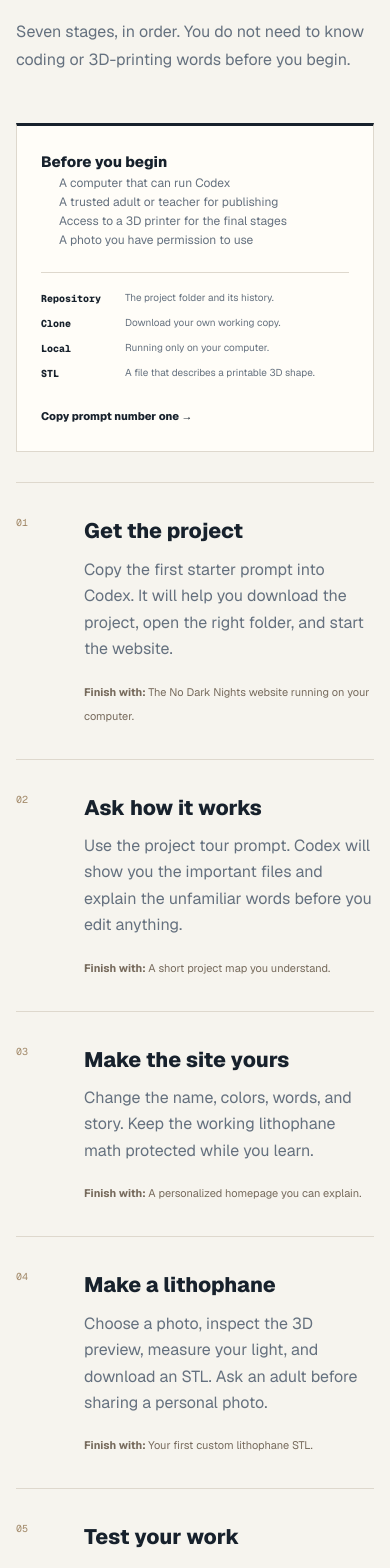
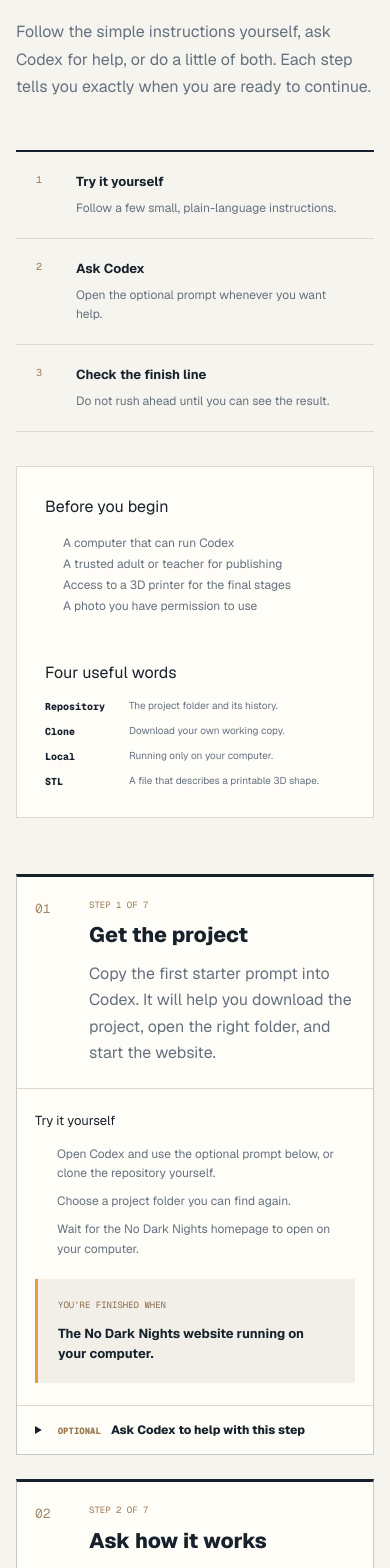
Before and after one commit to prichardsondev/no-dark-nights, a Next.js app: page /learn in a window 390 px wide. Shown: the part 400-1968 px from the top of the page. Built offline with nearby package versions, Linux system fonts and the light colour scheme.

Commit message:
Combine lessons with guided Codex prompts

```diff
--- a/app/CopyPrompt.tsx
+++ b/app/CopyPrompt.tsx
@@ -47,7 +47,7 @@ export function CopyPrompt({
       <div className="prompt-card-heading">
         <div>
           <span>{stage}</span>
-          <h2>{title}</h2>
+          <h3>{title}</h3>
           <p>{purpose}</p>
         </div>
         <button
--- a/app/code/page.tsx
+++ b/app/code/page.tsx
@@ -76,7 +76,7 @@ export default function CodePage() {
               paste it into Codex, and follow along.
             </p>
           </div>
-          <Link href="/prompts">Copy the setup prompt</Link>
+          <Link href="/learn#step-1">Start the first lesson</Link>
         </section>
       </main>
     </SiteShell>
--- a/app/globals.css
+++ b/app/globals.css
@@ -1430,47 +1430,75 @@ input[type="range"]:disabled {
   line-height: 1.7;
 }
 
-.lesson-layout {
-  display: grid;
-  grid-template-columns: 270px minmax(0, 1fr);
-  gap: 72px;
-  align-items: start;
-}
-
-.lesson-aside {
-  position: sticky;
-  top: 104px;
-  padding: 24px;
+.learn-guide {
+  display: grid;
+  grid-template-columns: repeat(3, 1fr);
+  margin: 0 0 34px;
+  padding: 0;
+  border-top: 2px solid var(--ink);
+  border-bottom: 1px solid var(--line);
+  list-style: none;
+}
+
+.learn-guide li {
+  display: grid;
+  grid-template-columns: 28px 1fr;
+  gap: 12px;
+  min-height: 116px;
+  padding: 20px;
+  border-right: 1px solid var(--line);
+}
+
+.learn-guide li:last-child {
+  border-right: 0;
+}
+
+.learn-guide span {
+  color: #9a784c;
+  font-family: var(--font-geist-mono), monospace;
+  font-size: 10px;
+}
+
+.learn-guide strong {
+  display: block;
+  margin-bottom: 8px;
+  font-size: 13px;
+}
+
+.learn-guide p {
+  margin: 0;
+  color: var(--muted);
+  font-size: 12px;
+  line-height: 1.55;
+}
+
+.learn-start {
+  display: grid;
+  grid-template-columns: 1fr 1fr;
+  gap: 44px;
+  margin-bottom: 56px;
+  padding: 28px;
   border: 1px solid var(--line);
-  border-top: 3px solid var(--ink);
   background: #fffdf8;
 }
 
-.lesson-aside strong {
-  font-size: 15px;
-  font-weight: 760;
-}
-
-.lesson-aside ul {
+.learn-start h2 {
+  margin: 0 0 14px;
+  font-size: 16px;
+}
+
+.learn-start ul {
+  margin: 0;
   padding-left: 18px;
   color: var(--muted);
   font-size: 12px;
-  line-height: 1.6;
-}
-
-.lesson-aside a {
-  color: var(--ink);
-  font-size: 11px;
-  font-weight: 800;
-  text-decoration: none;
+  line-height: 1.75;
 }
 
 .tiny-glossary {
   display: grid;
   gap: 10px;
-  margin: 22px 0;
-  padding-top: 18px;
-  border-top: 1px solid var(--line);
+  margin: 0;
 }
 
 .tiny-glossary div {
@@ -1493,28 +1521,44 @@ input[type="range"]:disabled {
 }
 
 .lesson-list {
+  display: grid;
+  gap: 24px;
   margin: 0;
   padding: 0;
-  border-top: 1px solid var(--line);
   list-style: none;
 }
 
-.lesson-list li {
-  display: grid;
-  grid-template-columns: 70px 1fr;
-  gap: 24px;
-  padding: 32px 0;
+.lesson-list > li {
+  scroll-margin-top: 94px;
+  border: 1px solid rgba(23, 33, 44, 0.24);
+  border-top: 3px solid var(--ink);
+  background: #fffdf8;
+}
+
+.lesson-heading {
+  display: grid;
+  grid-template-columns: 58px minmax(0, 1fr);
+  gap: 20px;
+  padding: 28px;
   border-bottom: 1px solid var(--line);
 }
 
-.lesson-list > li > span {
+.lesson-heading > span {
   color: #a18868;
   font-family: var(--font-geist-mono), monospace;
-  font-size: 10px;
+  font-size: 13px;
+}
+
+.lesson-heading small {
+  display: block;
+  margin-bottom: 7px;
+  color: #9a784c;
+  font-family: var(--font-geist-mono), monospace;
+  font-size: 9px;
+  text-transform: uppercase;
 }
 
 .lesson-list h2,
-.prompt-card h2,
 .repo-map h2,
 .about-grid h2 {
   margin: 0 0 10px;
@@ -1524,14 +1568,86 @@ input[type="range"]:disabled {
 
 .lesson-list p {
   max-width: 700px;
-  margin: 0 0 16px;
+  margin: 0;
   color: var(--muted);
   line-height: 1.65;
 }
 
-.lesson-list small {
-  color: #766a5c;
-  font-size: 11px;
+.lesson-work {
+  display: grid;
+  grid-template-columns: minmax(0, 1.45fr) minmax(220px, 0.55fr);
+  gap: 28px;
+  padding: 28px;
+}
+
+.lesson-work h3 {
+  margin: 0 0 14px;
+  font-size: 13px;
+}
+
+.lesson-work ol {
+  display: grid;
+  gap: 9px;
+  margin: 0;
+  padding-left: 22px;
+  color: var(--muted);
+  font-size: 12px;
+  line-height: 1.6;
+}
+
+.lesson-finish {
+  padding: 20px;
+  border-left: 3px solid var(--amber);
+  background: #f1efe8;
+}
+
+.lesson-finish span,
+.lesson-finish strong {
+  display: block;
+}
+
+.lesson-finish span {
+  margin-bottom: 12px;
+  color: #8a6d48;
+  font-family: var(--font-geist-mono), monospace;
+  font-size: 9px;
+  text-transform: uppercase;
+}
+
+.lesson-finish strong {
+  font-size: 13px;
+  line-height: 1.5;
+}
+
+.lesson-codex {
+  border-top: 1px solid var(--line);
+}
+
+.lesson-codex summary {
+  padding: 16px 28px;
+  color: var(--ink);
+  cursor: pointer;
+  font-size: 12px;
+  font-weight: 800;
+  list-style-position: inside;
+}
+
+.lesson-codex summary span {
+  margin: 0 10px;
+  color: #9a784c;
+  font-family: var(--font-geist-mono), monospace;
+  font-size: 9px;
+  text-transform: uppercase;
+}
+
+.lesson-codex[open] summary {
+  border-bottom: 1px solid var(--line);
+  background: #f8f3e9;
+}
+
+.lesson-codex .prompt-card {
+  border: 0;
+  border-top: 0;
 }
 
 .next-step {
@@ -1563,42 +1679,6 @@ input[type="range"]:disabled {
   text-decoration: none;
 }
 
-.prompt-list {
-  display: grid;
-  gap: 18px;
-}
-
-.prompt-howto {
-  display: grid;
-  grid-template-columns: repeat(4, 1fr);
-  margin: 0 0 42px;
-  padding: 0;
-  border-top: 2px solid var(--ink);
-  list-style: none;
-}
-
-.prompt-howto li {
-  min-height: 118px;
-  padding: 18px;
-  border-right: 1px solid var(--line);
-}
-
-.prompt-howto li:last-child {
-  border-right: 0;
-}
-
-.prompt-howto span {
-  font-family: var(--font-geist-mono), monospace;
-  font-size: 10px;
-}
-
-.prompt-howto p {
-  margin: 18px 0 0;
-  color: var(--muted);
-  font-size: 12px;
-  line-height: 1.5;
-}
-
 .prompt-card {
   border: 1px solid rgba(23, 33, 44, 0.26);
   border-top: 3px solid var(--ink);
@@ -1625,7 +1705,7 @@ input[type="range"]:disabled {
   text-transform: none;
 }
 
-.prompt-card h2 {
+.prompt-card h3 {
   margin: 0;
   font-size: 18px;
 }
@@ -1902,18 +1982,6 @@ input[type="range"]:disabled {
     grid-template-columns: repeat(2, 1fr);
   }
 
-  .prompt-howto {
-    grid-template-columns: repeat(2, 1fr);
-  }
-
-  .prompt-howto li:nth-child(2) {
-    border-right: 0;
-  }
-
-  .prompt-howto li:nth-child(n + 3) {
-    border-top: 1px solid var(--line);
-  }
-
   .resource-grid {
     grid-template-columns: repeat(2, 1fr);
   }
@@ -2035,32 +2103,44 @@ input[type="range"]:disabled {
     font-size: 44px;
   }
 
-  .lesson-layout {
+  .learn-guide,
+  .learn-start,
+  .lesson-work {
     grid-template-columns: 1fr;
-    gap: 30px;
-  }
-
-  .lesson-aside {
-    position: static;
-  }
-
-  .lesson-list li {
-    grid-template-columns: 44px 1fr;
+  }
+
+  .learn-guide li {
+    min-height: 0;
+    border-right: 0;
+    border-bottom: 1px solid var(--line);
+  }
+
+  .learn-guide li:last-child {
+    border-bottom: 0;
+  }
+
+  .lesson-heading {
+    grid-template-columns: 42px 1fr;
+    gap: 12px;
+    padding: 22px 18px;
+  }
+
+  .lesson-work {
+    gap: 20px;
+    padding: 22px 18px;
+  }
+
+  .lesson-codex summary {
+    padding: 15px 18px;
+  }
+
+  .prompt-card-heading {
+    align-items: flex-start;
+    flex-direction: column;
   }
 
   .gallery-grid {
     grid-template-columns: 1fr;
-  }
-
-  .prompt-howto {
-    grid-template-columns: 1fr;
-  }
-
-  .prompt-howto li,
-  .prompt-howto li:nth-child(2) {
-    min-height: 0;
-    border-top: 1px solid var(--line);
-    border-right: 0;
   }
 
   .resource-grid {
--- a/app/learn/page.tsx
+++ b/app/learn/page.tsx
@@ -1,12 +1,12 @@
 import type { Metadata } from "next";
-import Link from "next/link";
+import { CopyPrompt } from "../CopyPrompt";
 import { PageIntro, SiteShell } from "../SiteChrome";
-import { learningSteps } from "../site-data";
+import { learningSteps, promptCards } from "../site-data";
 
 export const metadata: Metadata = {
   title: "Learn | No Dark Nights",
   description:
-    "Follow seven beginner-friendly steps from downloading the code to printing and sharing a lithophane night light.",
+    "Follow seven beginner-friendly lessons with simple instructions, optional Codex prompts, and clear completion checkpoints.",
 };
 
 export default function LearnPage() {
@@ -16,50 +16,100 @@ export default function LearnPage() {
         <PageIntro
           eyebrow="The learning path"
           title="Build the whole project, one step at a time."
-          description="Seven stages, in order. You do not need to know coding or 3D-printing words before you begin."
+          description="Follow the simple instructions yourself, ask Codex for help, or do a little of both. Each step tells you exactly when you are ready to continue."
         />
-        <div className="lesson-layout">
-          <aside className="lesson-aside">
-            <strong>Before you begin</strong>
+        <ol className="learn-guide" aria-label="How each lesson works">
+          <li>
+            <span>1</span>
+            <div>
+              <strong>Try it yourself</strong>
+              <p>Follow a few small, plain-language instructions.</p>
+            </div>
+          </li>
+          <li>
+            <span>2</span>
+            <div>
+              <strong>Ask Codex</strong>
+              <p>Open the optional prompt whenever you want help.</p>
+            </div>
+          </li>
+          <li>
+            <span>3</span>
+            <div>
+              <strong>Check the finish line</strong>
+              <p>Do not rush ahead until you can see the result.</p>
+            </div>
+          </li>
+        </ol>
+        <section className="learn-start">
+          <div>
+            <h2>Before you begin</h2>
             <ul>
               <li>A computer that can run Codex</li>
               <li>A trusted adult or teacher for publishing</li>
               <li>Access to a 3D printer for the final stages</li>
               <li>A photo you have permission to use</li>
             </ul>
+          </div>
+          <div>
+            <h2>Four useful words</h2>
             <dl className="tiny-glossary">
               <div><dt>Repository</dt><dd>The project folder and its history.</dd></div>
               <div><dt>Clone</dt><dd>Download your own working copy.</dd></div>
               <div><dt>Local</dt><dd>Running only on your computer.</dd></div>
               <div><dt>STL</dt><dd>A file that describes a printable 3D shape.</dd></div>
             </dl>
-            <Link href="/prompts">Copy prompt number one →</Link>
-          </aside>
+          </div>
+        </section>
         <ol className="lesson-list">
-            {learningSteps.map((step) => (
-              <li key={step.number}>
+          {learningSteps.map((step, index) => {
+            const prompt = promptCards[index];
+
+            return (
+              <li id={`step-${index + 1}`} key={step.number}>
+                <header className="lesson-heading">
                   <span>{step.number}</span>
                   <div>
+                    <small>Step {index + 1} of {learningSteps.length}</small>
                     <h2>{step.title}</h2>
                     <p>{step.summary}</p>
-                  <small>
-                    <strong>Finish with:</strong> {step.deliverable}
-                  </small>
                   </div>
-              </li>
+                </header>
+                <div className="lesson-work">
+                  <section>
+                    <h3>Try it yourself</h3>
+                    <ol>
+                      {step.actions.map((action) => (
+                        <li key={action}>{action}</li>
                       ))}
                     </ol>
+                  </section>
+                  <aside className="lesson-finish">
+                    <span>You’re finished when</span>
+                    <strong>{step.deliverable}</strong>
+                  </aside>
                 </div>
+                <details className="lesson-codex">
+                  <summary>
+                    <span>Optional</span>
+                    Ask Codex to help with this step
+                  </summary>
+                  <CopyPrompt {...prompt} />
+                </details>
+              </li>
+            );
+          })}
+        </ol>
         <section className="next-step">
           <div>
-            <span className="site-eyebrow">Keep going</span>
-            <h2>Your first prompt does not need to be perfect.</h2>
+            <span className="site-eyebrow">One step at a time</span>
+            <h2>You are allowed to stop and ask questions.</h2>
             <p>
-              Start with the result you want. Review what Codex makes, then use
-              follow-up messages to improve one clear thing at a time.
+              If Codex moves too quickly, say: “Stop and explain that in simpler
+              words.” Learning what changed is part of making the project.
             </p>
           </div>
-          <Link href="/prompts">Use a starter prompt →</Link>
+          <a href="#step-1">Start with step one ↑</a>
         </section>
       </main>
     </SiteShell>
--- a/app/prompts/page.tsx
+++ b/app/prompts/page.tsx
@@ -1,34 +1,5 @@
-import type { Metadata } from "next";
-import { CopyPrompt } from "../CopyPrompt";
-import { PageIntro, SiteShell } from "../SiteChrome";
-import { promptCards } from "../site-data";
+import { redirect } from "next/navigation";
 
 export default function PromptsPage() {
-  return (
-    <SiteShell>
-      <main className="content-page site-width">
-        <PageIntro
-          eyebrow="Copy, paste, build"
-          title="Start with the first prompt. Codex will help with the rest."
-          description="These are written for a first-time builder. Copy one prompt into Codex, watch what it does, and ask whenever a word or step does not make sense."
-        />
-        <ol className="prompt-howto" aria-label="How to use the prompts">
-          <li><span>1</span><p>Start with <strong>Download and open the project.</strong></p></li>
-          <li><span>2</span><p>Replace anything inside <strong>[square brackets]</strong>.</p></li>
-          <li><span>3</span><p>Paste the whole prompt into Codex and let it work.</p></li>
-          <li><span>4</span><p>If you get stuck, say: <strong>“Stop and explain that in simpler words.”</strong></p></li>
-        </ol>
-        <div className="prompt-list">
-          {promptCards.map((card) => (
-            <CopyPrompt key={card.title} {...card} />
-          ))}
-        </div>
-      </main>
-    </SiteShell>
-  );
+  redirect("/learn#step-1");
 }
-export const metadata: Metadata = {
-  title: "Prompts | No Dark Nights",
-  description:
-    "Copy beginner-friendly Codex prompts for downloading, understanding, personalizing, testing, and publishing No Dark Nights.",
-};
--- a/app/site-data.ts
+++ b/app/site-data.ts
@@ -4,7 +4,6 @@ export const REPOSITORY_URL =
 export const navigation = [
   { href: "/studio", label: "Make" },
   { href: "/learn", label: "Learn" },
-  { href: "/prompts", label: "Prompts" },
   { href: "/gallery", label: "Gallery" },
   { href: "/resources", label: "Resources" },
   { href: "/code", label: "Code" },
@@ -59,6 +58,11 @@ export const learningSteps = [
     title: "Get the project",
     summary:
       "Copy the first starter prompt into Codex. It will help you download the project, open the right folder, and start the website.",
+    actions: [
+      "Open Codex and use the optional prompt below, or clone the repository yourself.",
+      "Choose a project folder you can find again.",
+      "Wait for the No Dark Nights homepage to open on your computer.",
+    ],
     deliverable: "The No Dark Nights website running on your computer.",
   },
   {
@@ -66,6 +70,11 @@ export const learningSteps = [
     title: "Ask how it works",
     summary:
       "Use the project tour prompt. Codex will show you the important files and explain the unfamiliar words before you edit anything.",
+    actions: [
+      "Read README.md and AGENTS.md before changing a file.",
+      "Find the files for the homepage, Learn page, Studio, and geometry tests.",
+      "Ask about every word you do not understand.",
+    ],
     deliverable: "A short project map you understand.",
   },
   {
@@ -73,6 +82,11 @@ export const learningSteps = [
     title: "Make the site yours",
     summary:
       "Change the name, colors, words, and story. Keep the working lithophane math protected while you learn.",
+    actions: [
+      "Choose one small change, such as the project name, colors, or homepage words.",
+      "Preview the page on a computer and phone-sized screen.",
+      "Explain what changed before moving to another part.",
+    ],
     deliverable: "A personalized homepage you can explain.",
   },
   {
@@ -80,6 +94,11 @@ export const learningSteps = [
     title: "Make a lithophane",
     summary:
       "Choose a photo, inspect the 3D preview, measure your light, and download an STL. Ask an adult before sharing a personal photo.",
+    actions: [
+      "Choose a photo you have permission to use.",
+      "Measure the slot on the night-light housing instead of guessing.",
+      "Open the Studio, frame the photo, preview the model, and download the STL.",
+    ],
     deliverable: "Your first custom lithophane STL.",
   },
   {
@@ -87,6 +106,11 @@ export const learningSteps = [
     title: "Test your work",
     summary:
       "Ask Codex to run the project checks and open the pages in a browser. Fix one clear problem at a time.",
+    actions: [
+      "Run the project build, lint check, and automated tests.",
+      "Open every main page and check the phone layout.",
+      "Inspect the STL in a slicer for orientation, dimensions, and unsupported areas.",
+    ],
     deliverable: "A passing test report and pages you have checked yourself.",
   },
   {
@@ -94,6 +118,11 @@ export const learningSteps = [
     title: "Share a private preview",
     summary:
       "Use Sites to publish an owner-only version. Let an adult or teacher review it before connecting a public domain.",
+    actions: [
+      "Ask an adult or teacher to review the words, links, and shared images.",
+      "Publish a review version without changing a real domain.",
+      "Open the published link and repeat the page checks.",
+    ],
     deliverable: "A private review link.",
   },
   {
@@ -101,6 +130,11 @@ export const learningSteps = [
     title: "Print and share the light",
     summary:
       "Confirm the measurements in your slicer, print a small fit test, then make the full light with adult help.",
+    actions: [
+      "Print a small adapter fit test before the full lithophane.",
+      "Record the printer, material, layer height, and settings that worked.",
+      "Make the full light with adult help, then give it or teach someone else.",
+    ],
     deliverable: "A working night light and a story you can share.",
   },
 ];
```
Also changed, not shown: app/page.tsx (+7 -7 lines), 2 other files (tests, documents, lock files or other folders). Lines whose indentation alone changed are shown as unchanged.
